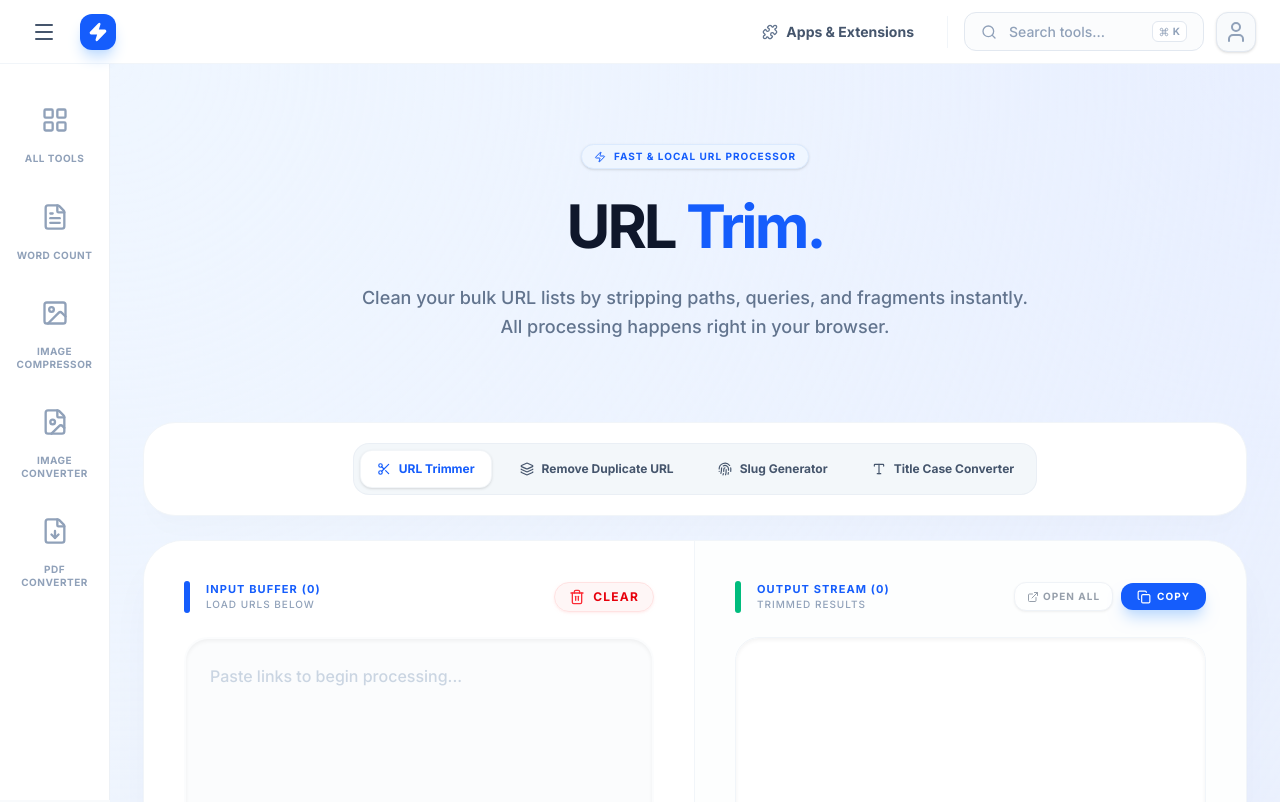
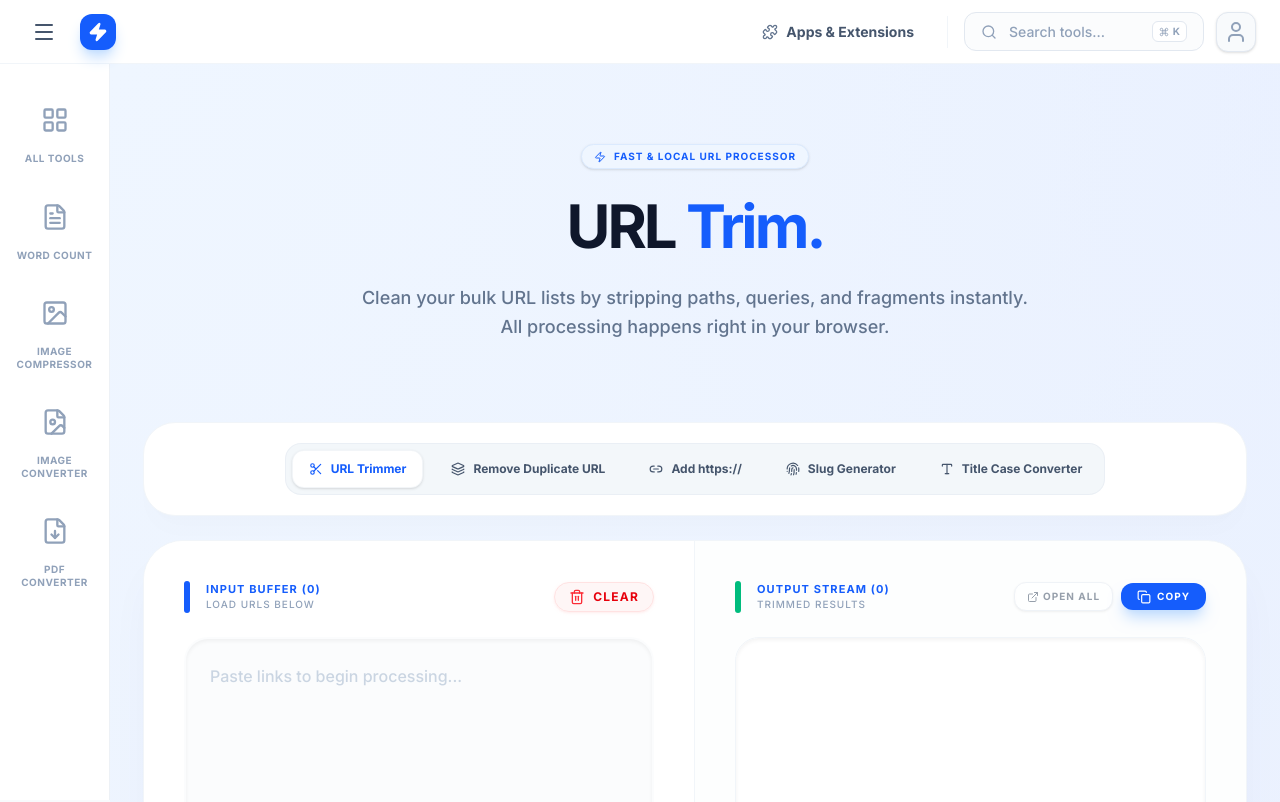
Before and after one commit to deepakvermasnv/URL-Trimer, a Next.js app: page / in a window 1280 px wide. Shown: the top 802 px of the page. Built offline with nearby package versions, Linux system fonts and the light colour scheme.

Commit message:
feat: add URL HTTPS enforcement mode
Introduce a new 'add-https' processing mode to automatically prepend or correct URL protocols to HTTPS.

```diff
--- a/app/page.tsx
+++ b/app/page.tsx
@@ -19,7 +19,7 @@ export default function URLTrimmer() {
   const [progress, setProgress] = useState(0);
   const [isDragging, setIsDragging] = useState(false);
   const [customExtensions, setCustomExtensions] = useState('.com, .net, .org, .io, .co, .in');
-  const [activeMode, setActiveMode] = useState<'trimmer' | 'slug' | 'title-case' | 'dedup'>('trimmer');
+  const [activeMode, setActiveMode] = useState<'trimmer' | 'slug' | 'title-case' | 'dedup' | 'add-https'>('trimmer');
 
   useEffect(() => {
     let isCancelled = false;
@@ -108,6 +108,14 @@ export default function URLTrimmer() {
               .join(' ');
           } else if (activeMode === 'dedup') {
             result = trimmedLine;
+          } else if (activeMode === 'add-https') {
+            if (/^https:\/\//i.test(trimmedLine)) {
+              result = trimmedLine;
+            } else if (/^http:\/\//i.test(trimmedLine)) {
+              result = 'https://' + trimmedLine.substring(7);
+            } else {
+              result = 'https://' + trimmedLine;
+            }
           }
 
           if (activeMode === 'dedup') {
@@ -260,6 +268,19 @@ export default function URLTrimmer() {
               </button>
 
               <button
+                onClick={() => setActiveMode('add-https')}
+                className={cn(
+                  "px-4 py-2.5 rounded-xl text-xs font-bold transition-all duration-200 flex items-center justify-center gap-2 cursor-pointer",
+                  activeMode === 'add-https'
+                    ? "bg-white text-blue-600 shadow-sm border border-slate-200/45"
+                    : "text-slate-600 hover:text-slate-850 hover:bg-white/40"
+                )}
+              >
+                <Link2 className="w-3.5 h-3.5 shrink-0" />
+                <span>Add https://</span>
+              </button>
+
+              <button
                 onClick={() => setActiveMode('slug')}
                 className={cn(
                   "px-4 py-2.5 rounded-xl text-xs font-bold transition-all duration-200 flex items-center justify-center gap-2 cursor-pointer",
@@ -311,12 +332,14 @@ export default function URLTrimmer() {
                             {activeMode === 'slug' && `Title Buffer (${input.split('\n').filter(line => line.trim() !== '').length})`}
                             {activeMode === 'title-case' && `Text Buffer (${input.split('\n').filter(line => line.trim() !== '').length})`}
                             {activeMode === 'dedup' && `URL Buffer (${input.split('\n').filter(line => line.trim() !== '').length})`}
+                            {activeMode === 'add-https' && `URL Buffer (${input.split('\n').filter(line => line.trim() !== '').length})`}
                           </h3>
                           <p className="text-[10px] text-slate-400 font-medium uppercase tracking-widest">
                             {activeMode === 'trimmer' && 'Load URLs Below'}
                             {activeMode === 'slug' && 'Load Phrases Below'}
                             {activeMode === 'title-case' && 'Load Text Below'}
                             {activeMode === 'dedup' && 'Load URLs Below'}
+                            {activeMode === 'add-https' && 'Load URLs Below'}
                           </p>
                         </div>
                       </div>
@@ -350,6 +373,8 @@ export default function URLTrimmer() {
                             ? "Paste titles or phrases to generate clean URL slugs (e.g. 'Ultimate SEO Guide 2026')..."
                             : activeMode === 'title-case'
                             ? "Paste text or headlines to convert to Title Case (e.g. 'how to make a website')..."
+                            : activeMode === 'add-https'
+                            ? "Paste links to automatically prepend https://..."
                             : "Paste links to filter out duplicate URLs..."
                         }
                         value={input}
@@ -378,17 +403,19 @@ export default function URLTrimmer() {
                             {activeMode === 'slug' && `Slug Output (${output.split('\n').filter(line => line.trim() !== '').length})`}
                             {activeMode === 'title-case' && `Title Case Output (${output.split('\n').filter(line => line.trim() !== '').length})`}
                             {activeMode === 'dedup' && `Unique URLs (${output.split('\n').filter(line => line.trim() !== '').length})`}
+                            {activeMode === 'add-https' && `HTTPS Output (${output.split('\n').filter(line => line.trim() !== '').length})`}
                           </h3>
                           <p className="text-[10px] text-slate-400 font-medium uppercase tracking-widest">
                             {activeMode === 'trimmer' && 'Trimmed Results'}
                             {activeMode === 'slug' && 'Slugified Phrases'}
                             {activeMode === 'title-case' && 'Standardized Casing'}
                             {activeMode === 'dedup' && 'Deduplicated URLs'}
+                            {activeMode === 'add-https' && 'Secured HTTPS URLs'}
                           </p>
                         </div>
                       </div>
                       <div className="flex items-center gap-2">
-                        {(activeMode === 'trimmer' || activeMode === 'dedup') && (
+                        {(activeMode === 'trimmer' || activeMode === 'dedup' || activeMode === 'add-https') && (
                           <motion.button
                             whileHover={{ scale: 1.05 }}
                             whileTap={{ scale: 0.95 }}
@@ -477,6 +504,13 @@ export default function URLTrimmer() {
                               <Type className="w-10 h-10 text-slate-300 mb-3" />
                               <p className="text-slate-400 text-xs font-bold uppercase tracking-widest mb-1">Awaiting Word Stream</p>
                               <p className="text-slate-400 text-[10px] max-w-[200px]">Paste lowercase headings or lines of text to automatically standardize to proper Title Case.</p>
+                            </>
+                          )}
+                          {activeMode === 'add-https' && (
+                            <>
+                              <Link2 className="w-10 h-10 text-slate-300 mb-3" />
+                              <p className="text-slate-400 text-xs font-bold uppercase tracking-widest mb-1">Awaiting URL Stream</p>
+                              <p className="text-slate-400 text-[10px] max-w-[200px]">Paste single or multiple URLs on the left side to automatically prepend https:// format.</p>
                             </>
                           )}
                         </div>
```
